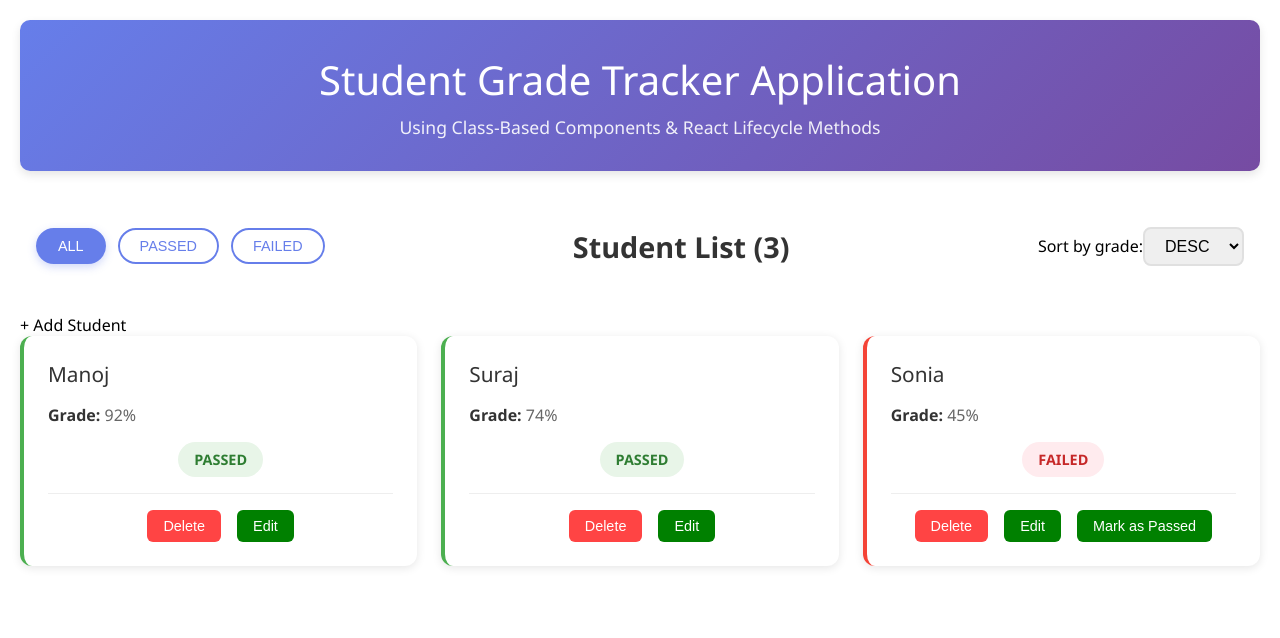
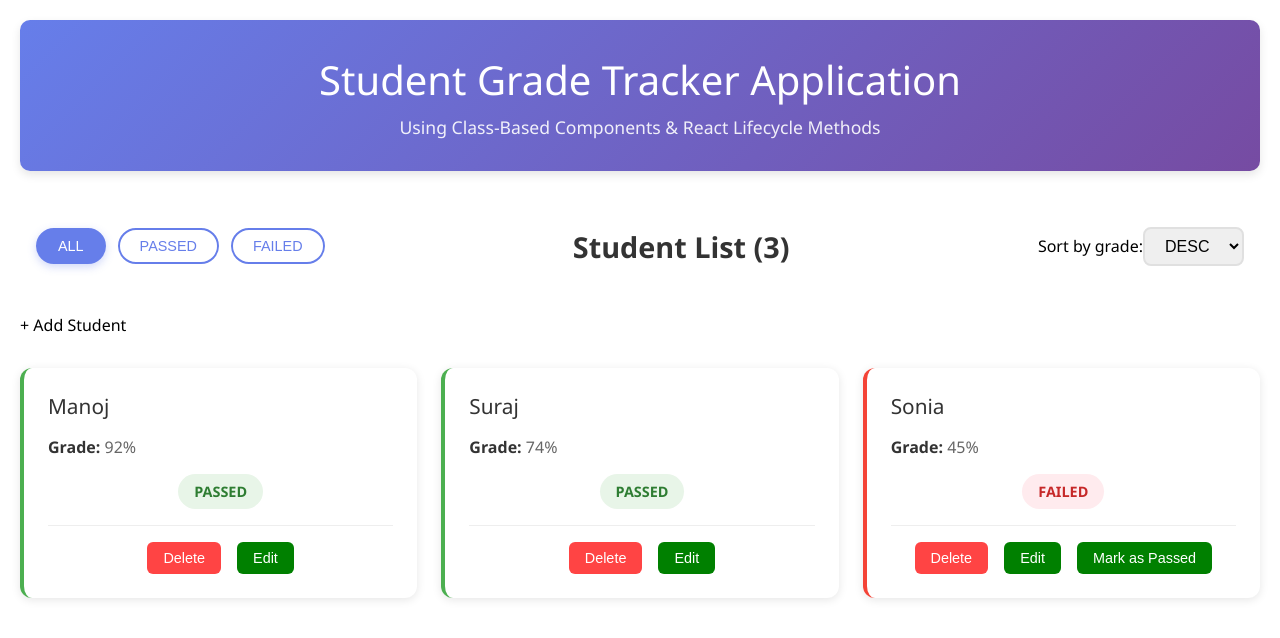
Before and after one commit to singhpreet86/react-essentials-assignment, a React (Create React App) app: page / in a window 1280 px wide. Shown: the top 638 px of the page. Built offline with nearby package versions, Linux system fonts and the light colour scheme.

Commit message:
Update App.css

```diff
--- a/src/App.css
+++ b/src/App.css
@@ -41,9 +41,9 @@
 
 .students-grid {
     display: grid;
-    grid-template-columns: repeat(auto-fit, minmax(300px, 1fr));
+    grid-template-columns: repeat(3, 1fr);
     gap: 1.5rem;
-    margin-bottom: 2rem;
+    margin-top: 2rem;
 }
 
 .student-card {
@@ -311,3 +311,10 @@
     border-radius: 12px;
     width: 400px;
 }
+
+
+.add-student-toggle {
+  border-radius: 10px;
+  color: black;
+  cursor: pointer;
+}
```
